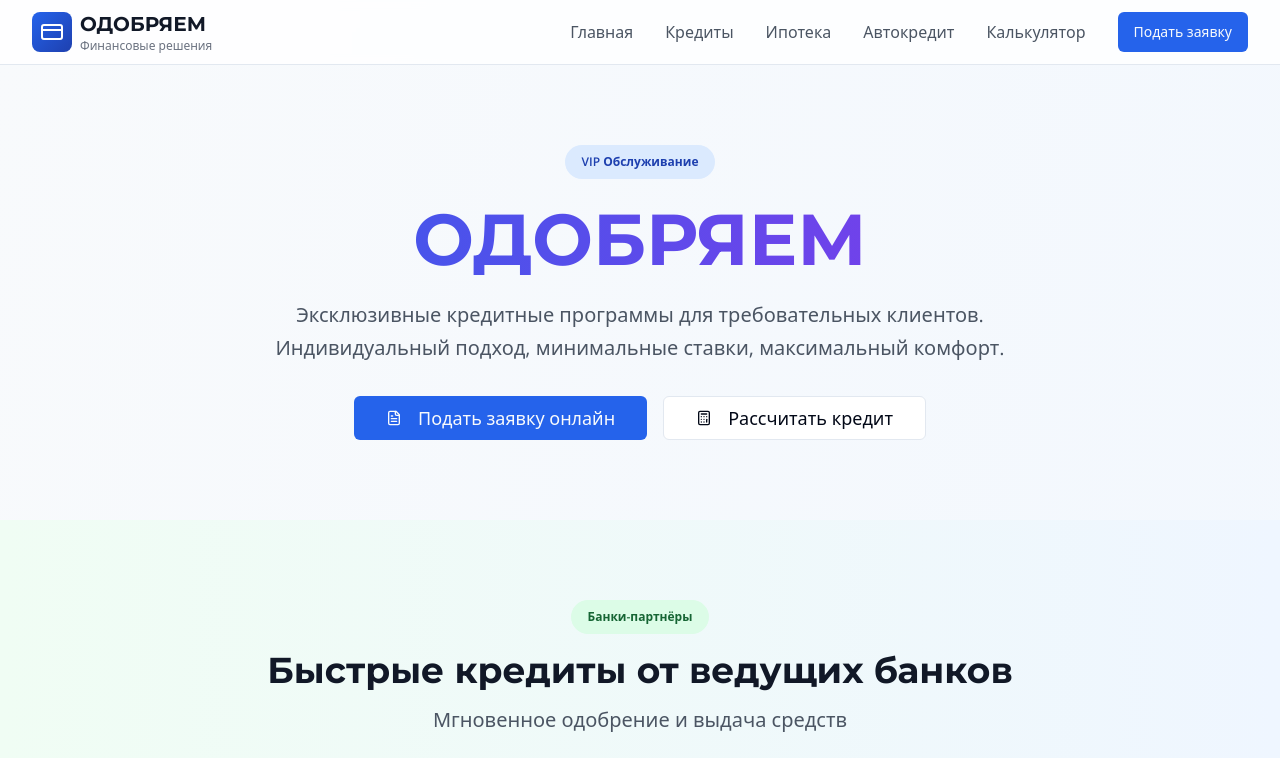
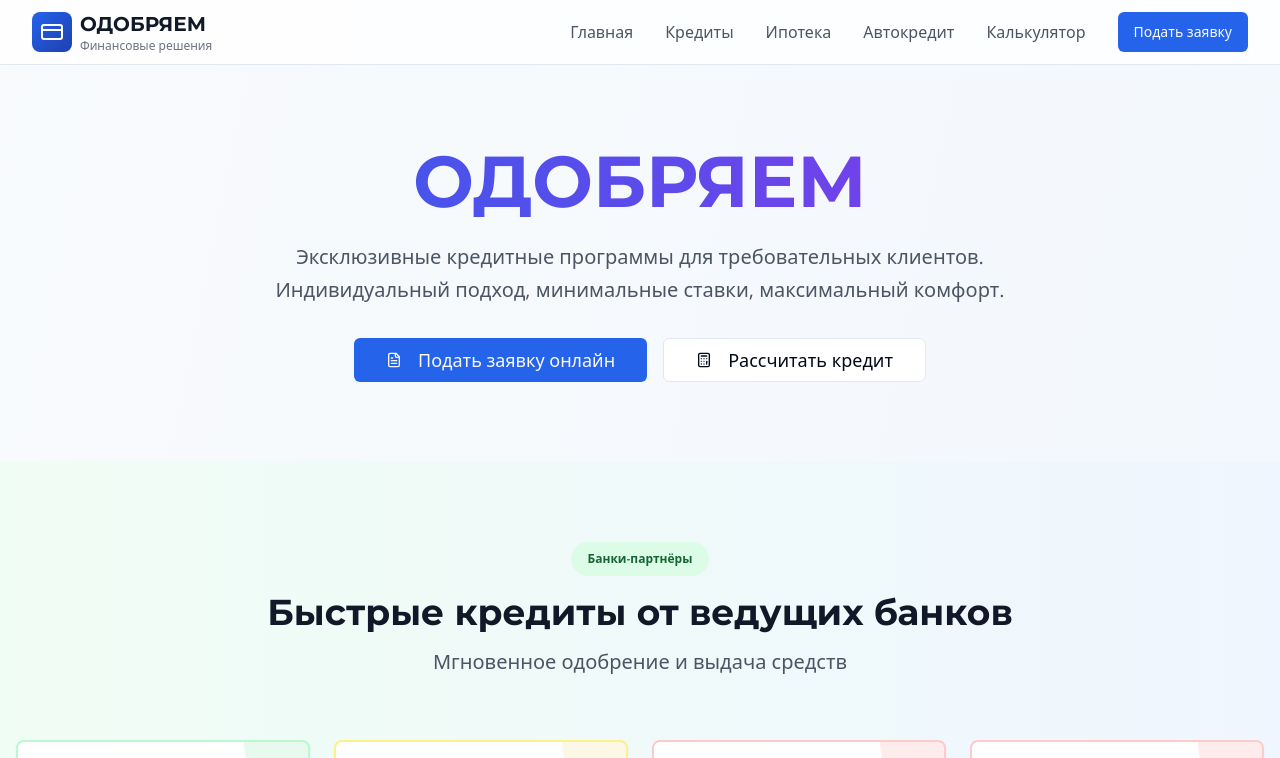
Before and after one commit to pr-poehali-dev/credit-loan-project-1, a React (Vite) app: page / in a window 1280 px wide. Shown: the top 758 px of the page. Built offline with nearby package versions, Linux system fonts and the light colour scheme.

Commit message:
Добавлен VIP-заголовок на странице обслуживания

```diff
--- a/src/pages/Index.tsx
+++ b/src/pages/Index.tsx
@@ -73,9 +73,7 @@ const Index = () => {
       {/* Hero Section */}
       <section id="home" className="py-20 px-4">
         <div className="max-w-7xl mx-auto text-center">
-          <Badge className="mb-6 bg-blue-100 text-blue-800 px-4 py-2">
-            VIP Обслуживание
-          </Badge>
+
           <h1 className="text-5xl md:text-7xl font-bold text-gray-900 mb-6">
             <span className="block bg-gradient-to-r from-blue-600 to-purple-600 bg-clip-text text-transparent">
               ОДОБРЯЕМ
```
